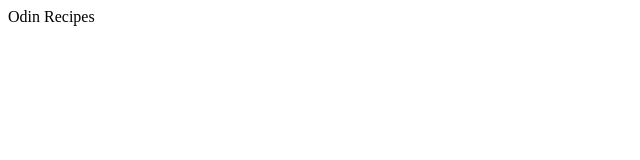
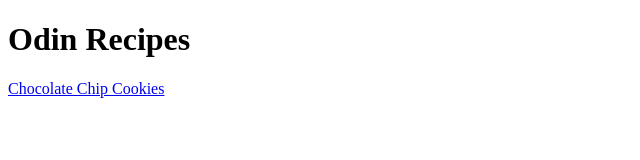
Before and after one commit to joyceha12/odin-recipes, a plain HTML site: page index.html in a window 1280 px wide. Shown: the whole page, without its empty margins (0-640 px from the left). Drawn offline with Linux system fonts and the light colour scheme.

Commit message:
Fix link to chocolate chip cookies recipe

```diff
--- a/index.html
+++ b/index.html
@@ -6,7 +6,8 @@
     </head>
 
     <body>
-        <h>Odin Recipes</h>
+        <h1>Odin Recipes</h1>
+        <a href="../odin-recipes/recipes/chocolate_chip_cookies.html">Chocolate Chip Cookies</a>
 
     </body>
 </html>
```
